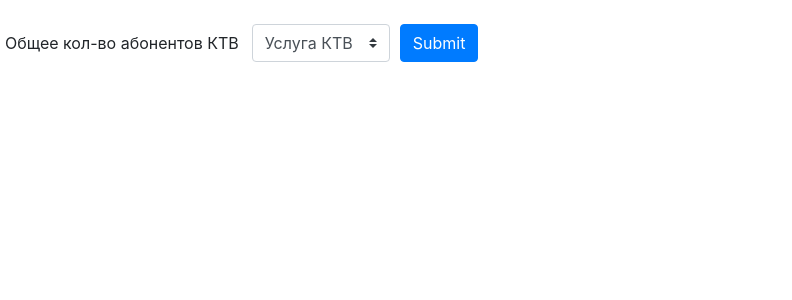
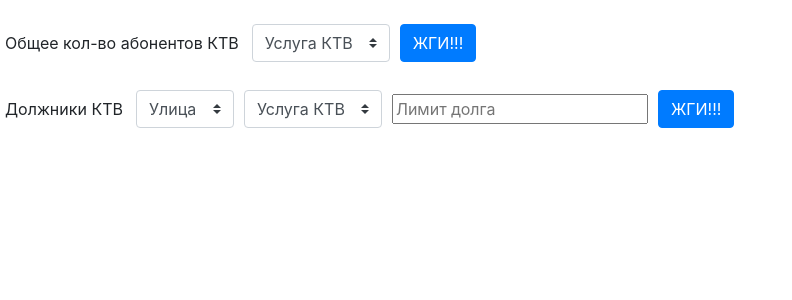
Before and after one commit to SobolevDA/provider_web, a Flask app: page /ktv/ in a window 1280 px wide. Shown: the part 56-356 px from the top of the page, without its empty margins (0-792 px from the left). Run offline with Flask 2, Linux system fonts and the light colour scheme; some libraries are stand-ins or nearby versions.

Commit message:
add select promiser customer for ktv

```diff
--- a/app.py
+++ b/app.py
@@ -1,5 +1,6 @@
 from flask import Flask, render_template, request
-from query_select import service_customer, count_dis, ktv_service, ktv_customer
+from query_select import service_customer, count_dis
+from query_select import ktv_service, ktv_customer, id_city, id_street
 from query_data import date_time
 
 app = Flask(__name__)
@@ -43,7 +44,10 @@ def ethernet_customer():
 
 @app.route('/ktv/')
 def ktv():
-    return render_template('ktv.html', ktv_service=ktv_service)
+    return render_template('ktv.html',
+                           ktv_service=ktv_service,
+                           id_city=id_city,
+                           id_street=id_street)
 
 ### select general customer ktv
 
@@ -57,6 +61,9 @@ def general_ktv():
                            ktv_service=ktv_service)
 
 
+#@app.route('/ktv/promiser_ktv/', methods=['POST'])
+#def promiser_ktv():
+
 
 if __name__ == '__main__':
     app.run(debug=True)
--- a/query_select.py
+++ b/query_select.py
@@ -1,4 +1,4 @@
-from models_db import database, Service, Customer
+from models_db import database, Service, Customer, City, Street
 from models_db import Discount as DIS
 from models_db import LinkCustomerService as LCS
 
@@ -8,6 +8,9 @@ database.connect()
 service_customer = Service.select(Service.id, Service.name).where(Service.id << (97, 59, 58, 47, 50, 48, 46, 153, 49, 137))
 
 ktv_service = Service.select(Service.id, Service.name).where(Service.id << (99, 100))
+
+id_city = City.select(City.id, City.name).where(City.id << (1, 3))
+id_street = Street.select(Street.id, Street.name).where(Street.city << (1, 3))
 
 
 def count_dis(begin, end, id):
--- a/templates/ktv.html
+++ b/templates/ktv.html
@@ -6,7 +6,6 @@
         <div class="form-row align-items-center">
                 <label class="my-1 mr-2" for="inlineFormCustomSelectPref">Общее кол-во абонентов КТВ</label>
             <div class="col-auto my-1">
-
             <select class="custom-select mr-sm-2" id="inlineFormCustomSelect" name="sevice_id">
               <option selected>Услуга КТВ</option>
               {% for ktv_id in ktv_service %}
@@ -15,11 +14,38 @@
             </select>
           </div>
           <div class="col-auto my-1">
-            <button type="submit" class="btn btn-primary">Submit</button>
+            <button type="submit" class="btn btn-primary">ЖГИ!!!</button>
           </div>
         </div>
       </form>
 {% block ktv_general_inform %}
 {% endblock %}
+<form method="POST" action="/ktv/promiser_ktv/">
+  <div class="form-row align-items-center">
+          <label class="my-1 mr-2" for="inlineFormCustomSelectPref">Должники КТВ</label>
+    <div class="col-auto my-1">
+      <select class="custom-select mr-sm-2" id="inlineFormCustomSelect" name="street">
+        <option selected>Улица</option>
+        {% for street in id_street %}
+        <option value="{{ street.id }}">{{ street.name }}</option>
+        {% endfor %}
+      </select>
+    </div>
+    <div class="col-auto my-1">
+      <select class="custom-select mr-sm-2" id="inlineFormCustomSelect" name="sevice_id">
+        <option selected>Услуга КТВ</option>
+        {% for ktv_id in ktv_service %}
+        <option value="{{ ktv_id.id }}">{{ ktv_id.name }}</option>
+        {% endfor %}
+      </select>
+    </div>
+    <div class="col-auto my-1">
+      <input type="number" name="limit" placeholder="Лимит долга" size="3">
+     </div>
+    <div class="col-auto my-1">
+      <button type="submit" class="btn btn-primary">ЖГИ!!!</button>
+    </div>
+  </div>
+</form>
 
 {% endblock %}
```
Also changed, not shown: query_data.py (+34 -0 lines).
